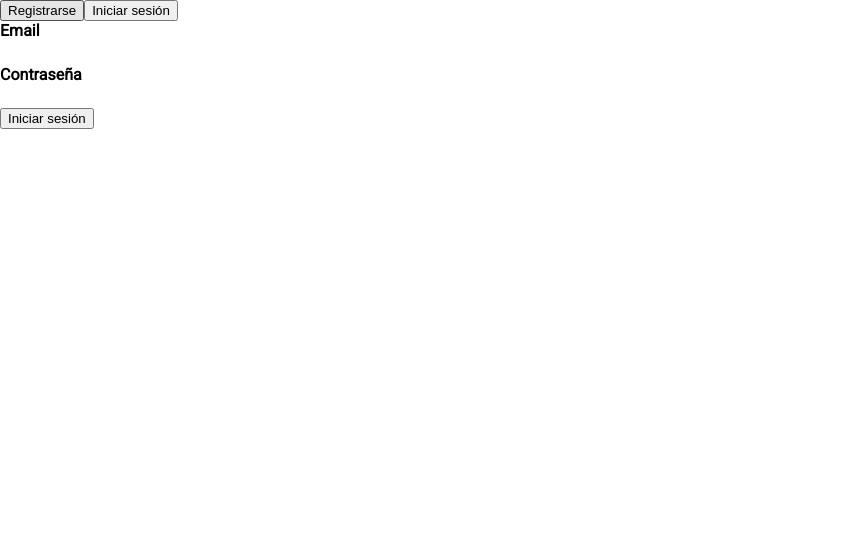
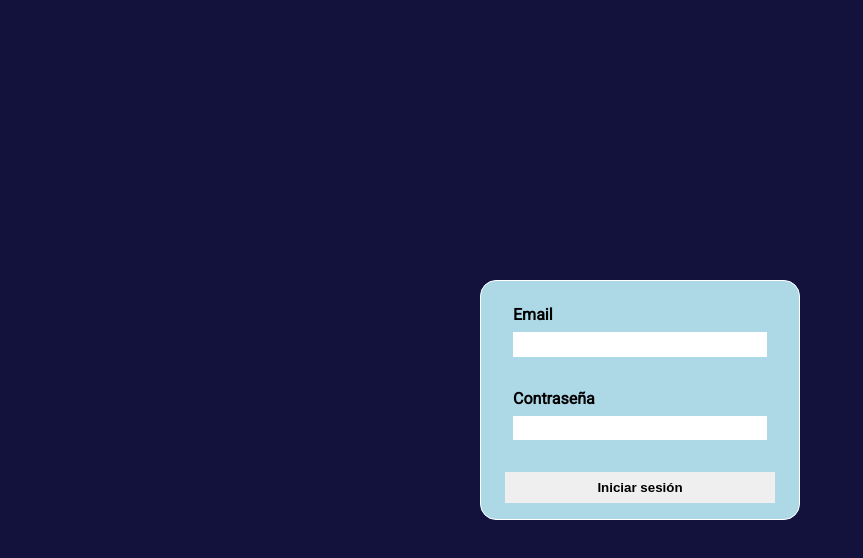
Before and after one commit to Flordani98/TPFinal-ReactJS, a React (Vite) app: page / in a window 1280 px wide. Shown: the top 558 px of the page, without its empty margins (0-863 px from the left). Built offline with nearby package versions, Linux system fonts and the light colour scheme.

Commit message:
Agregar estilos a LoginPage

```diff
--- a/src/pages/LoginPage/LoginPage.jsx
+++ b/src/pages/LoginPage/LoginPage.jsx
@@ -6,24 +6,24 @@ import PropTypes from 'prop-types';
 const LoginPage = ({ }) => {
 	return (
 		<div className={styles.loginpage}>
-			<div>
+			{/* <div>
 				<button>Registrarse</button>
 				<button>Iniciar sesión</button>
-			</div>
+			</div> */}
 
 			<form>
-				<div className='form-group'>
+				<div className={styles['form-group']}>
 					<label htmlFor='email'>Email</label>
 					<input type='email' id='email' name='email' required />
 
 				</div>
 
-				<div className='formGroup'>
+				<div className={styles['form-group']}>
 					<label htmlFor='password'>Contraseña</label>
 					<input type='password' id='password' name='password' required />
 				</div>
 
-				<button className='btn-submit' type='submit'>Iniciar sesión</button>
+				<button className={styles['btn-submit']} type='submit'>Iniciar sesión</button>
 			</form>
 
 		</div>
--- a/src/pages/LoginPage/LoginPage.module.css
+++ b/src/pages/LoginPage/LoginPage.module.css
@@ -0,0 +1,43 @@
+.loginpage {
+    /* background-image: url("../../assets/fondo-trabajo.jpg"); */
+    background-color: rgba(18, 18, 61);
+    display: flex;
+    flex-direction: column;
+    align-items: center;
+    justify-content: center;
+    height: 100vh;
+
+}
+
+form {
+    width: 20rem;
+    display: flex;
+    flex-direction: column;
+    border: 1px solid rgb(255, 255, 255);
+    background-color: lightblue;
+    padding: 1rem 1.5rem;
+    border-radius: 1rem;
+    gap: 1rem;
+
+}
+
+.form-group {
+    padding: .5rem;
+    display: flex;
+    flex-direction: column;
+    gap: .5rem;
+}
+.btn-submit{
+    margin-top: .5rem;
+
+}
+
+.btn-submit:hover{
+    background-color: rgb(201, 197, 197);
+    transition: ease-in 200ms;
+}
+
+
+/* .button iniciarsesion{
+    /* text-transform: uppercase; */
+    /* width: 100%; */
--- a/src/styles/global.css
+++ b/src/styles/global.css
@@ -22,15 +22,11 @@ input {
     padding: 0.3rem;
 }
 
-/* button{
+button{
     border: none;
     text-decoration: none;
     padding: .5rem;
     text-align: center;
     font-weight: bold;
     cursor: pointer;
-} */
-
-/* button:hover{
- background-color: rgb(251, 255, 0);
-} */
+}
```
